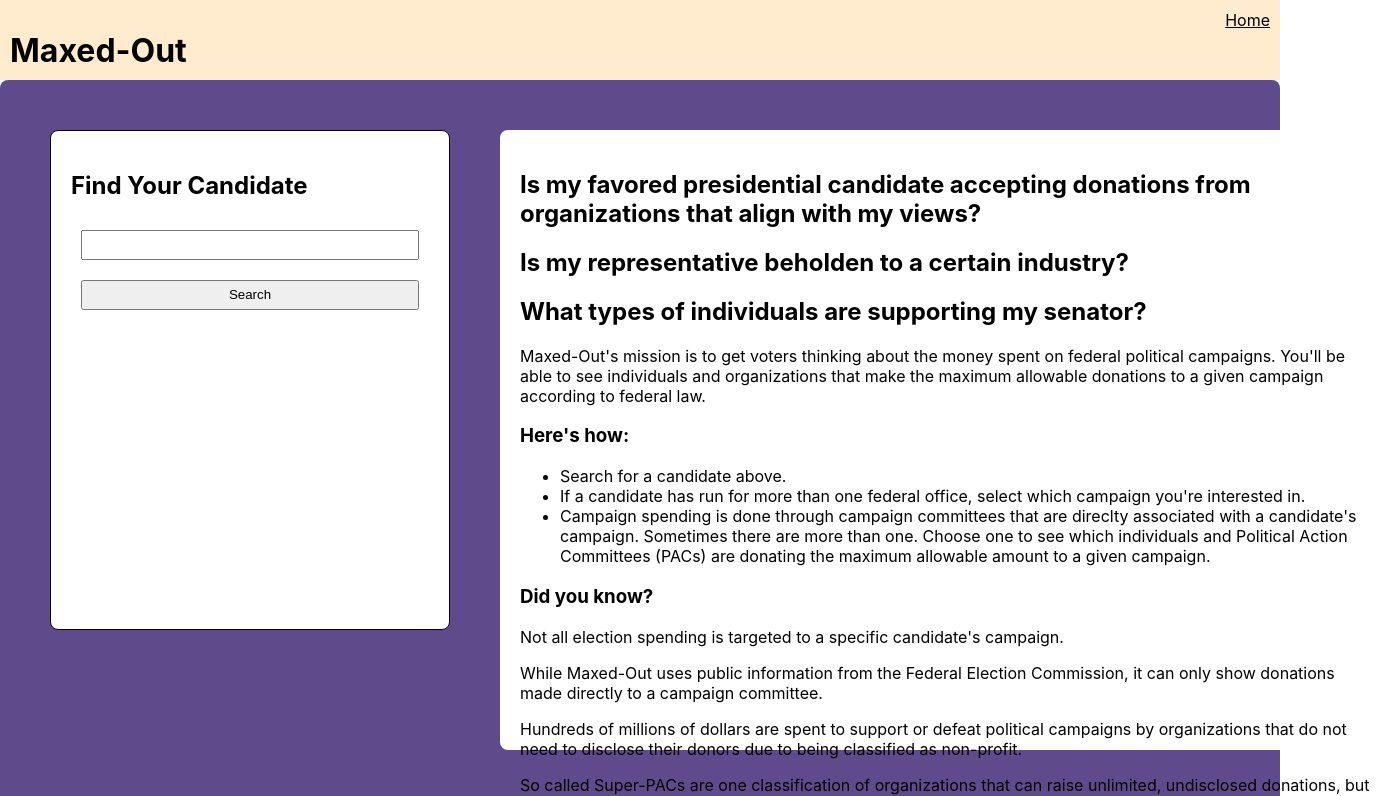
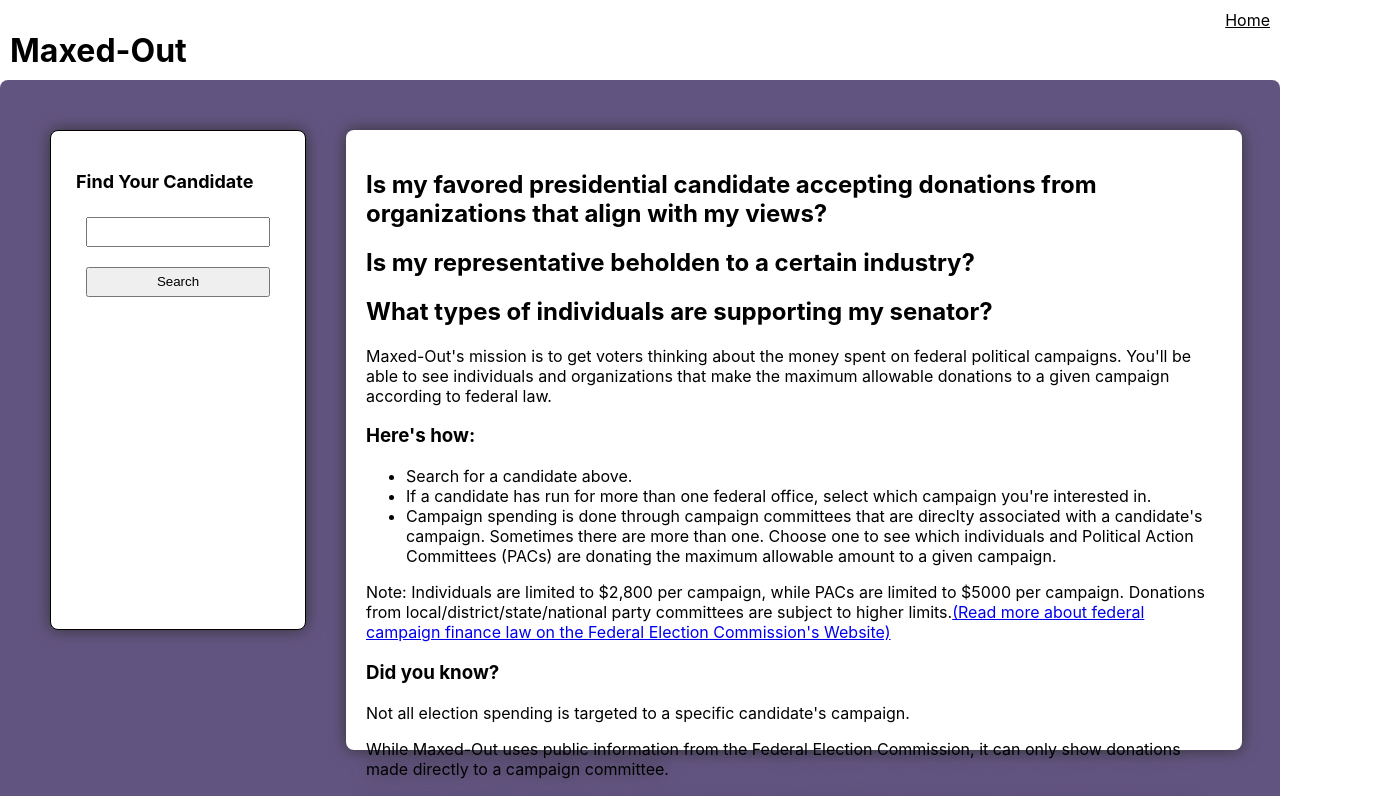
Before and after one commit to bld010/maxed-out, a React (Create React App) app: page / in a window 1280 px wide. Shown: the top 796 px of the page, 1396 px wide, since content can reach past the window. Built offline with nearby package versions, Linux system fonts and the light colour scheme.

Commit message:
Style more contributions

```diff
--- a/src/Containers/App/App.js
+++ b/src/Containers/App/App.js
@@ -88,6 +88,13 @@
                   </li>
                 </ul>
                 </div>
+                <div>
+                <p>Note: Individuals are limited to $2,800 per campaign, while PACs are limited to $5000 per campaign.
+                  Donations from local/district/state/national party committees are subject to higher limits.
+                  <a href="https://www.fec.gov/introduction-campaign-finance/understanding-ways-support-federal-candidates/"
+                    target="_blank" rel="noopener noreferrer">
+                  (Read more about federal campaign finance law on the Federal Election Commission's Website)</a></p>
+              </div>
                 <div className="faq">
                   <h3>Did you know?</h3>
                   <p>Not all election spending is targeted to a specific candidate's campaign. </p>
--- a/src/Containers/App/App.scss
+++ b/src/Containers/App/App.scss
@@ -2,7 +2,7 @@
 
 
   & header {
-    background: blanchedalmond;
+    // background: blanchedalmond;
     display: flex;
     flex-direction: row;
     justify-content: space-between;
@@ -19,21 +19,22 @@
     display: flex;
     flex-direction: row;
     justify-content: flex-start;
-    background-color: #5F4B8B;
+    background-color: rgb(98, 84, 129);
     padding: 50px;
     height: 90vh;
     border-radius: 8px 8px 0 0 ;
 
     & .search-and-disambiguation {
       border: 1px solid black;
-      margin-right: 50px;
+      margin-right: 40px;
       border-radius: 8px;
-      padding: 20px;
-      min-width: 400px;
+      padding: 25px;
+      min-width: 20vw;
       background: white;
       max-height: 500px;
       overflow: scroll;
-      width: 20vw;
+      font-size: 12px;
+      filter: drop-shadow(0 0 8px #333);
     }
 
     & .display {
@@ -42,6 +43,7 @@
       padding: 20px;
       min-width: 70vw;
       width: auto;
+      filter: drop-shadow(0 0 8px #333);
     }
   }
 
--- a/src/Containers/Committee/Committee.js
+++ b/src/Containers/Committee/Committee.js
@@ -19,7 +19,7 @@
       committee: null,
       candidate: null,
       error: '',
-      isLoading: false
+      isLoading: false,
     }
   }
 
@@ -27,6 +27,7 @@
   componentDidMount = async () => {
     this.setState({ isLoading: true} )
     this.props.setCurrentCommitteeId(this.props.committee_id);
+
 
     try {
       let committeeSearchResults = await searchCommitteeById(this.props.committee_id);
@@ -53,19 +54,19 @@
   }
 
   render() {
+      console.log('rerendering committee')
     return(
 
         <section className="Committee">
           <div className="name-and-info">
-            {this.state.committee_id && <p>{this.state.committee.committee_id}</p>}
-            {this.props.candidate && <p>{this.props.candidate.name}</p>}
-            <p>Note: Individuals are limited to $2,800 per campaign, while PACs are limited to $5000 per campaign.
-              Donations from local/district/state/national party committees are subject to higher limits.
-              <a href="https://www.fec.gov/introduction-campaign-finance/understanding-ways-support-federal-candidates/"
-                target="_blank" rel="noopener noreferrer">
-              (Read more about federal campaign finance law on the Federal Election Commission's Website)</a></p>
-          </div>
+            {this.props.candidate && this.state.committee && <>
+              <h3>{this.props.candidate.name}</h3>
+              <p>{this.state.committee[0].name}</p>
+              </>}
+            </div>
+
           <div className="contributions-container">
+          {this.state.isLoading && <h2>Loading</h2>}
             {!this.state.isLoading && <Contributions type="Individual" /> }
             {!this.state.isLoading && <Contributions type="PAC" /> }
           </div>
--- a/src/Containers/Committee/Committee.scss
+++ b/src/Containers/Committee/Committee.scss
@@ -12,4 +12,14 @@
     height: 70vh;
     padding: 20px;
   }
+
+  & .name-and-info h3 {
+    text-align: center;
+    font-size: 20px;
+  }
+
+  & .name-and-info p {
+    font-size: 14px;
+    text-align: center;
+  }
 }
--- a/src/Containers/Contributions/Contributions.scss
+++ b/src/Containers/Contributions/Contributions.scss
@@ -1,17 +1,19 @@
 .Contributions {
   width: 100%;
   background: white;
-  min-height: 500px;
+  // min-height: 500px;
   overflow: scroll;
   filter: drop-shadow(0 0 8px #333);
   border-radius: 8px;
-  margin: 20px;
+  margin: 10px;
+  height: 90%;
   // border: 1px solid black;
 
   & .contribution {
     margin: 10px;
+    font-size: 14px;
     text-align: left;
-    padding: 10px;
+    padding: 5px;
     border-bottom: 1px solid black;
   }
 }
--- a/src/Containers/SearchDisambiguation/SearchDisambiguation.scss
+++ b/src/Containers/SearchDisambiguation/SearchDisambiguation.scss
@@ -1,7 +1,8 @@
 .SearchDisambiguation {
 
   & .committee-disambiguation{
-    font-size: 20px;
+    font-size: 14px;
+    text-decoration: none;
     color: black;
   }
 }
--- a/src/Containers/SearchForm/SearchForm.js
+++ b/src/Containers/SearchForm/SearchForm.js
@@ -55,15 +55,18 @@
   generateCandidateDisambiguationList = (results) => {
     return results.map(campaign => {
       return (
-
-        <Link to={`/candidate/${campaign.candidate_id}`}>
-          <p className="candidate-disambiguation"
+        <>
+        <Link to={`/candidate/${campaign.candidate_id}`}
+          className="candidate-disambiguation"
           tabIndex={0}
           key={campaign.candidate_id}
           onClick={() => {this.handleCandidateDisambiguationSelection(campaign)}}>
-          {campaign.name} ({campaign.state} {campaign.office_full})
-          </p>
+          <p className="candidate-disambiguation">{campaign.name}</p>
         </Link>
+          <ul>
+            <li>{campaign.state} {campaign.office_full}</li>
+          </ul>
+          </>
       )
 
     })
```
Also changed, not shown: src/actions/index.js (line endings or trailing spaces).
